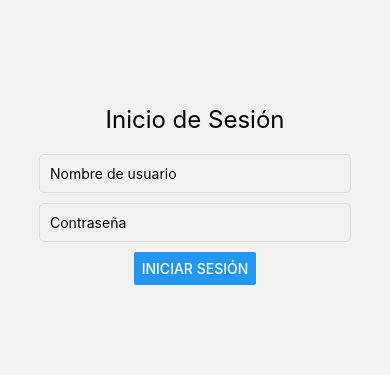
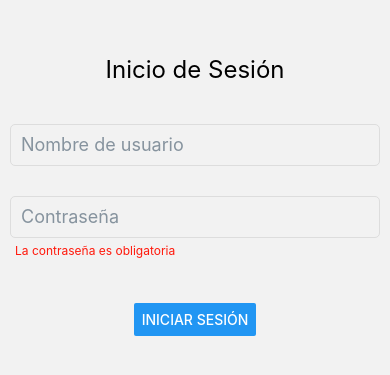
Before and after one commit to ronaldjeq2/AwesomeJeqMaps, a React Native app: screen /Login in a window 390 px wide. Shown: the part 227-602 px from the top of the page. Built offline with nearby package versions, Linux system fonts and the light colour scheme.

Commit message:
chore: added rnelements and added first validations

```diff
--- /dev/null
+++ b/hooks/useLoginForm.ts
@@ -0,0 +1,29 @@
+import { useForm } from 'react-hook-form';
+import { useNavigation } from '@react-navigation/native';
+import { LoginScreenProps } from '../types/navigation';
+
+type FormValues = {
+  username: string;
+  password: string;
+};
+
+export const useLoginForm = () => {
+  const { control, handleSubmit, formState: { errors }, reset } = useForm<FormValues>({
+    defaultValues: {
+      username: '',
+      password: '',
+    },
+  });
+
+  const navigation = useNavigation<LoginScreenProps['navigation']>();
+
+  const onSubmit = ({ username, password }: FormValues) => {
+    if (username === 'user' && password === 'password') {
+      navigation.navigate('Map');
+    } else {
+      //alert('Credenciales incorrectas. Inténtalo de nuevo.');
+    }
+  };
+
+  return { control, handleSubmit, errors, onSubmit };
+};
--- a/package.json
+++ b/package.json
@@ -12,11 +12,15 @@
   "dependencies": {
     "@react-navigation/native": "^6.1.18",
     "@react-navigation/native-stack": "^6.11.0",
+    "@rneui/base": "^4.0.0-rc.7",
+    "@rneui/themed": "^4.0.0-rc.8",
     "react": "18.3.1",
+    "react-hook-form": "^7.53.0",
     "react-native": "0.75.3",
     "react-native-gesture-handler": "^2.20.0",
     "react-native-safe-area-context": "^4.11.0",
-    "react-native-screens": "^3.34.0"
+    "react-native-screens": "^3.34.0",
+    "react-native-vector-icons": "^10.2.0"
   },
   "devDependencies": {
     "@babel/core": "^7.20.0",
--- /dev/null
+++ b/screens/LoginScreen.styles.ts
@@ -0,0 +1,30 @@
+import { StyleSheet } from 'react-native';
+
+export const styles = StyleSheet.create({
+  container: {
+    flex: 1,
+    justifyContent: 'center',
+    alignItems: 'center',
+    backgroundColor: '#f2f2f2',
+    gap: 20,
+  },
+  title: {
+    fontSize: 24,
+    marginBottom: 20,
+    color: 'black',
+  },
+  input: {
+    width: '100%',
+    borderWidth: 1,
+    borderColor: '#ddd',
+    borderRadius: 5,
+    paddingLeft: 10,
+  },
+  button: {
+    marginTop: 20,
+  },
+  errorText: {
+    color: 'red',
+    fontSize: 14,
+  },
+});
--- a/screens/LoginScreen.tsx
+++ b/screens/LoginScreen.tsx
@@ -1,57 +1,54 @@
 import React from 'react';
-import { View, Text, TextInput, Button, StyleSheet } from 'react-native';
-import { LoginScreenProps } from '../types/navigation';
+import { View, Text, Button } from 'react-native';
+import { styles } from './LoginScreen.styles';
+import { Controller } from 'react-hook-form';
+import { Input } from '@rneui/themed';
+import { useLoginForm } from '../hooks/useLoginForm';
 
-export const LoginScreen: React.FC<LoginScreenProps> = ({ navigation }) => {
-  const [username, setUsername] = React.useState('');
-  const [password, setPassword] = React.useState('');
-
-  const handleLogin = () => {
-    if (username === 'user' && password === 'password') {
-      navigation.navigate('Map');
-    } else {
-      //alert('Credenciales incorrectas. Inténtalo de nuevo.');
-    }
-  };
+export const LoginScreen: React.FC = () => {
+  const { control, handleSubmit, errors, onSubmit } = useLoginForm();
 
   return (
     <View style={styles.container}>
       <Text style={styles.title}>Inicio de Sesión</Text>
-      <TextInput
-        style={styles.input}
-        placeholder="Nombre de usuario"
-        value={username}
-        onChangeText={setUsername}
+
+      <Controller
+        control={control}
+        name="username"
+        render={({ field: { onChange, onBlur, value } }) => (
+          <Input
+            inputContainerStyle={styles.input}
+            placeholder="Nombre de usuario"
+            onBlur={onBlur}
+            onChangeText={onChange}
+            value={value}
+            errorMessage={errors?.username?.message}
+          />
+        )}
+        rules={{ required: 'El nombre de usuario es obligatorio' }}
       />
-      <TextInput
-        style={styles.input}
-        placeholder="Contraseña"
-        secureTextEntry
-        value={password}
-        onChangeText={setPassword}
+
+      <Controller
+        control={control}
+        name="password"
+        render={({ field: { onChange, onBlur, value } }) => (
+          <Input
+            inputContainerStyle={styles.input}
+            placeholder="Contraseña"
+            secureTextEntry
+            onBlur={onBlur}
+            onChangeText={onChange}
+            value={value}
+            errorMessage='La contraseña es obligatoria'
+          />
+        )}
+        rules={{ required: 'La contraseña es obligatoria' }}
       />
-      <Button title="Iniciar Sesión" onPress={handleLogin} />
+      {errors.password && <Text style={styles.errorText}>{errors.password.message}</Text>}
+
+      <View style={styles.button}>
+        <Button title="Iniciar Sesión" onPress={handleSubmit(onSubmit)} />
+      </View>
     </View>
   );
 };
-
-const styles = StyleSheet.create({
-  container: {
-    flex: 1,
-    justifyContent: 'center',
-    alignItems: 'center',
-    backgroundColor: '#f2f2f2',
-  },
-  title: {
-    fontSize: 24,
-    marginBottom: 20,
-  },
-  input: {
-    width: '80%',
-    padding: 10,
-    borderWidth: 1,
-    borderColor: '#ddd',
-    marginBottom: 10,
-    borderRadius: 5,
-  },
-});
```
Also changed, not shown: 1 other file (tests, documents, lock files or other folders).
